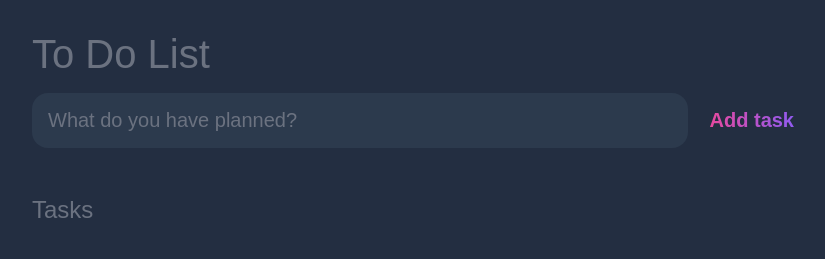
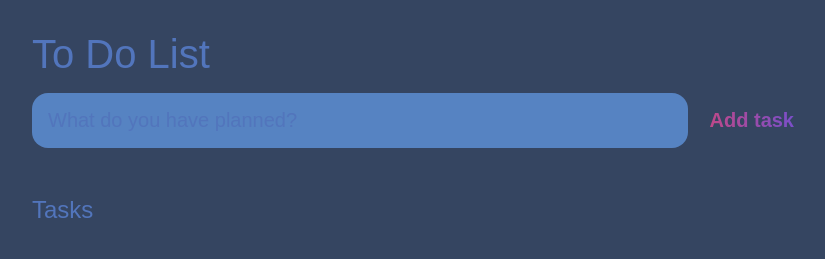
Before and after one commit to Abhishekaj1234/To-do-list, a plain HTML site: page index.html in a window 1280 px wide. Shown: the whole page, without its empty margins (224-1049 px from the left). Drawn offline with Linux system fonts and the light colour scheme.

Commit message:
Add files via upload

```diff
--- a/main.css
+++ b/main.css
@@ -1,11 +1,11 @@
 :root {
-	--dark: #232e41;
-	--darker: #2c3a4d;
+	--dark: #354561;
+	--darker: #5683c2;
 	--darkest: #1b2741;
-	--grey: #6B7280;
-	--pink: #EC4899;
-	--purple: #8B5CF6;
-	--light: #EEE;
+	--grey: #5275bc;
+	--pink: #c34885;
+	--purple: #754fcd;
+	--light: #d39292;
 }
 
 * {
```
Also changed, not shown: index.html (+1 -13 lines).
